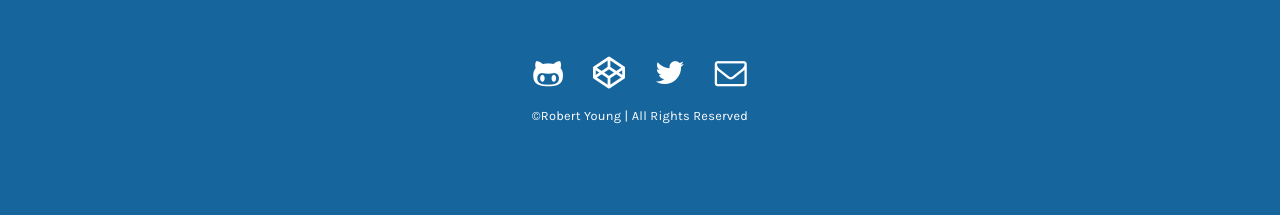
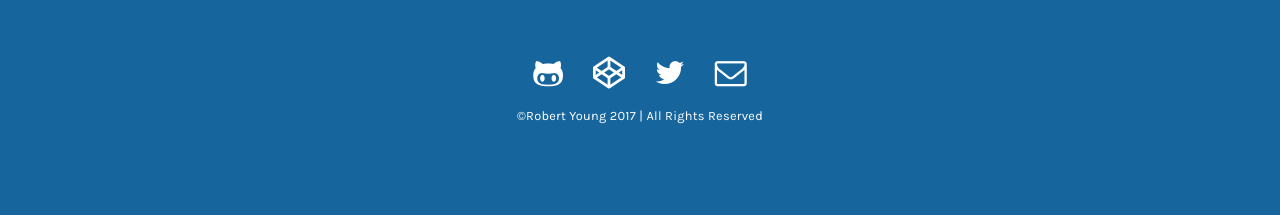
Before and after one commit to ryoungz/robblog, a Jekyll site: the page built from index.html, in a window 1280 px wide. Shown: the part 1669-1884 px from the top of the page. Built offline with Jekyll 4.4.1, drawn with Linux system fonts in a browser that asks for light colours; nearby versions of some CDN libraries.

Commit message:
Add javascript year generator for footer copyright

```diff
--- a/_includes/footer.html
+++ b/_includes/footer.html
@@ -5,5 +5,5 @@
         <li><a class="social" target="_blank" href="https://twitter.com/robertcyoung"><i class="fa fa-twitter fa-2x"></i></a></li>
         <li><a class="social" target="_blank" href="mailto:ryoungz@gmail.com"><i class="fa fa-envelope-o fa-2x"></i></a></li>
     </ul>
-    <p class="footer-info">&#169;Robert Young {{ page.date | date: "%Y" }} | All Rights Reserved</p>
+    <p class="footer-info">&#169;Robert Young <script type="text/javascript">document.write(new Date().getFullYear());</script> | All Rights Reserved</p>
 </footer>
```
